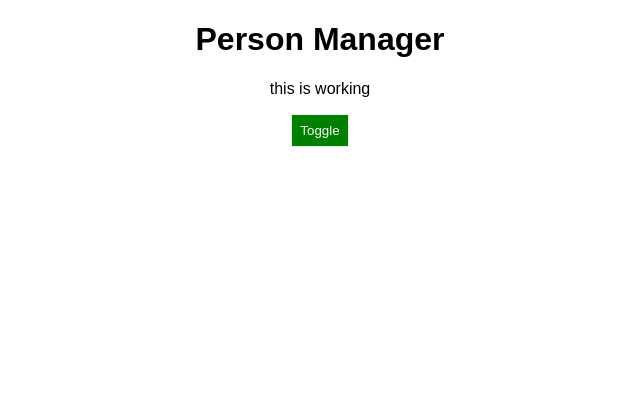
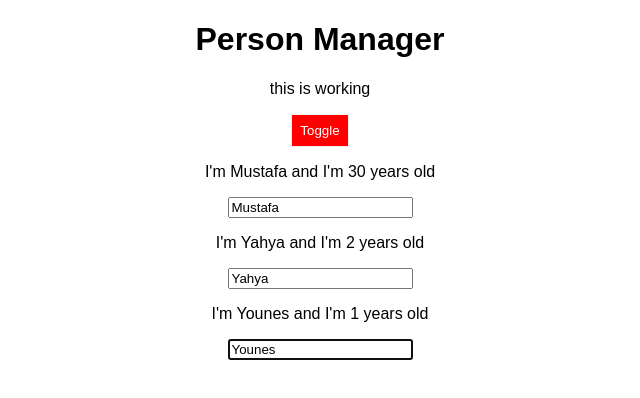
Before and after one commit to engeman2008/react-guide, a React app: page / in a window 1280 px wide. Shown: the top 398 px of the page, without its empty margins (320-960 px from the left). Built offline with nearby package versions, Linux system fonts and the light colour scheme.

Commit message:
ref with hooks

```diff
--- a/src/components/Cookpit/Cookpit.js
+++ b/src/components/Cookpit/Cookpit.js
@@ -1,14 +1,17 @@
-import React, { useEffect } from 'react';
+import React, { useEffect, useRef } from 'react';
 import classes from './Cookpit.css'
 
 const cookpit = (props) => {
 
+    const toggleBtnRef = useRef(null) //React.createRef();
+
     useEffect(() => {
+        toggleBtnRef.current.click()
         console.log('cookpit useeffect')
         return () => {
             console.log('cookpit useeffect clean')
         };
-    });
+    }, []);
 
     // let classes = ['red', 'blue'].join(' ');
     const assignedClasses = [];
@@ -27,7 +30,7 @@ const cookpit = (props) => {
         <div className={classes.Cookpit}>
             <h1>{props.title}</h1>
             <p className={assignedClasses.join(' ')}>this is working</p>
-            <button className={btnClass} onClick={props.clicked}>
+            <button ref={toggleBtnRef} className={btnClass} onClick={props.clicked}>
                 Toggle
           </button>
         </div>
--- a/src/components/Persons/Person/Person.js
+++ b/src/components/Persons/Person/Person.js
@@ -1,28 +1,46 @@
 
-import React, {Fragment} from 'react';
+import React, { Component, Fragment } from 'react';
 import './Person.css';
 import classes from './Person.css';
 import Aux from '../../../hoc/Aux'
 import PropTypes from 'prop-types';
 
-const person = props => {
-    console.log('Person.js render');
-    return (
-       <Fragment>
-        // <div className={classes.Person}>
-            <p onClick={props.clicked} >I'm {props.name} and I'm {props.age} years old</p>
-            <p>{props.children}</p>
-            <input type='text' onChange={props.changed} value={props.name} />
-        // </div>
-        </Fragment>
-    );
-};
 
-person.PropTypes = {
+class Person extends Component {
+    constructor(props){
+        super(props);
+        this.inputElementRef = React.createRef();
+    }
+
+    componentDidMount = () => {
+        // this.inputElement.focus();
+        this.inputElementRef.current.focus();
+    }
+
+    render() {
+        console.log('Person.js render');
+        return (
+            //Aux or Fragment
+            <Fragment>
+                <p onClick={this.props.clicked} >I'm {this.props.name} and I'm {this.props.age} years old</p>
+                <p>{this.props.children}</p>
+                <input
+                    type='text'
+                    onChange={this.props.changed}
+                    value={this.props.name}
+                    // ref={(inputEl) => { this.inputElement = inputEl }}
+                    ref={this.inputElementRef}
+                />
+            </Fragment>
+        );
+    }
+}
+
+Person.PropTypes = {
     clicked: PropTypes.func,
     name: PropTypes.string,
     age: PropTypes.number,
     changed: PropTypes.func
 }
 
-export default person;
+export default Person;
```
